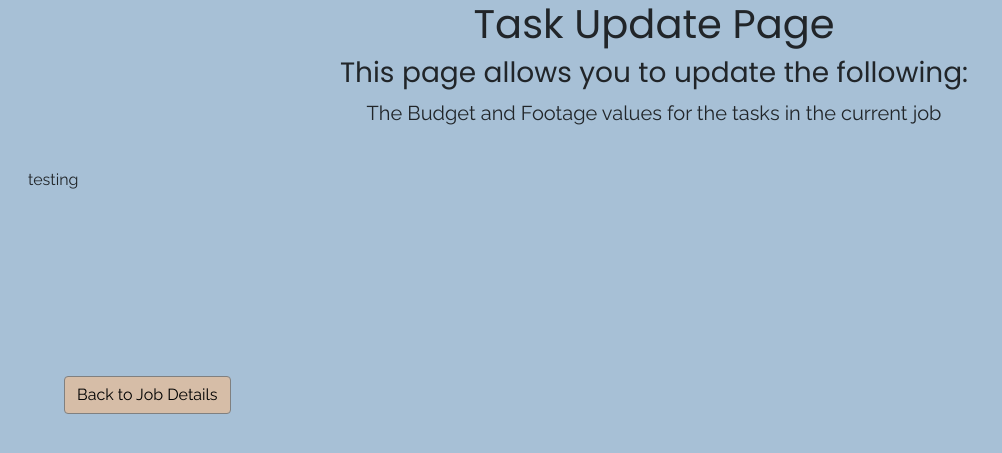
After one commit to zsm767/ProjectTaskRecord, a Django app: template jobimport/templates/jobimport/task_update.html in a window 1280 px wide. The commit adds this page. Shown: the top 453 px of the page, without its empty margins (0-1002 px from the left). Run offline with Django 3.2, Linux system fonts and the light colour scheme; the template is opened without the code that fills it, so the values that code supplies are empty; some libraries are stand-ins or nearby versions.

Commit message:
7/9 late morning update
*Added in a new template page "task_update.html" along with the new
view "TaskUpdateView". Primary purpose of this will be to handle adding
budget values for the accumulator to do it's thing.

```diff
--- a/jobimport/templates/jobimport/job_update.html
+++ b/jobimport/templates/jobimport/job_update.html
@@ -22,12 +22,14 @@
 				<button type="submit", name="form", value="Submit">Update Job Info</button>
 			</form>
 			<br><br>
+			<!--
 			<form enctype="multipart/form-data" method="POST" action="{% url 'JobImport:job_update' job_list.job_id %}">
 				{% csrf_token %}
 				{{ formTwo.as_p }}
 				<br><br>
 				<button type="submit", name="formTwo", value="Submit">Update Task Code Info</button>
 			</form>
+			-->
 		{% endif %}
 	</div>
 	<div class="bulk">
--- a/jobimport/templates/jobimport/job_view.html
+++ b/jobimport/templates/jobimport/job_view.html
@@ -58,6 +58,7 @@
 		<a href="{% url 'JobImport:index' %}" class="btn btn-outline-secondary btn-tiny">Back to Main Page</a>
 		<a href="{% url 'JobImport:job_details' 1 %}" class="btn btn-outline-secondary btn-tiny">Create New Job</a>
 		<a href="{% url 'JobImport:accumulator' %}" class="btn btn-outline-secondary btn-small">Accumulator Test</a>
+		<a href="{% url 'JobImport:task_update' 1 %}" class="btn btn-outline-secondary btn-small">Budget Update Test</a>
 	</div>
 
 </body>
--- /dev/null
+++ b/jobimport/templates/jobimport/task_update.html
@@ -0,0 +1,36 @@
+<!-- task_update.html -->
+<!DOCTYPE html>
+{% extends "base.html" %}
+{% block content %}
+<title>Task Update</title>
+
+<body>
+	<h1 class="text-center">Task Update Page</h1>
+	<h3 class="text-center">This page allows you to update the following:</h3>
+	<p class="lead text-center">The Budget and Footage values for the tasks in the current job</p>
+	<br>
+	<div>
+	<!--
+		{% if error_message %}
+			<p><strong>{{ error_message }}</strong></p>
+		{% endif %}
+
+		{% if task_list %}
+			<form enctype="multipart/form-data" method="POST" action="{% url 'JobImport:task_update'  %}">
+				{% csrf_token %}
+				{{ form.as_p }}
+				<br><br>
+				<button type="submit", name="form", value="Submit">Update Task Info</button>
+			</form>
+		{% endif %}
+	-->
+		<p>testing</p>
+	</div>
+
+	<div class="bulk">
+		<br><br><br><br>
+		<a href="{% url 'JobImport:job_view' 1 %}" class="btn btn-outline-secondary btn-tiny">Back to Job Details</a>
+	</div>
+</body>
+
+{% endblock %}
--- a/jobimport/urls.py
+++ b/jobimport/urls.py
@@ -16,6 +16,7 @@ urlpatterns = [
 	path( '<int:job_id>/jobdelete', views.JobDeleteView.as_view(), name = 'job_delete' ),
 	path( '<int:pk>/employee_info', views.EmployeeInfoView.as_view(), name = 'employee_info' ),
 	path( '<int:pk>/task_info', views.TaskInfoView.as_view(), name = 'task_info' ),
+	path( '<int:pk>/task_update', views.TaskUpdateView.as_view(), name = 'task_update' ),
 	path( 'file_upload', views.showfile, name = 'file' ),
 	path( 'success', views.SuccessView.as_view(), name = 'success' ),
 	path( 'export', views.export, name = 'export' ),
```
Also changed, not shown: jobimport/views.py (+20 -0 lines).
